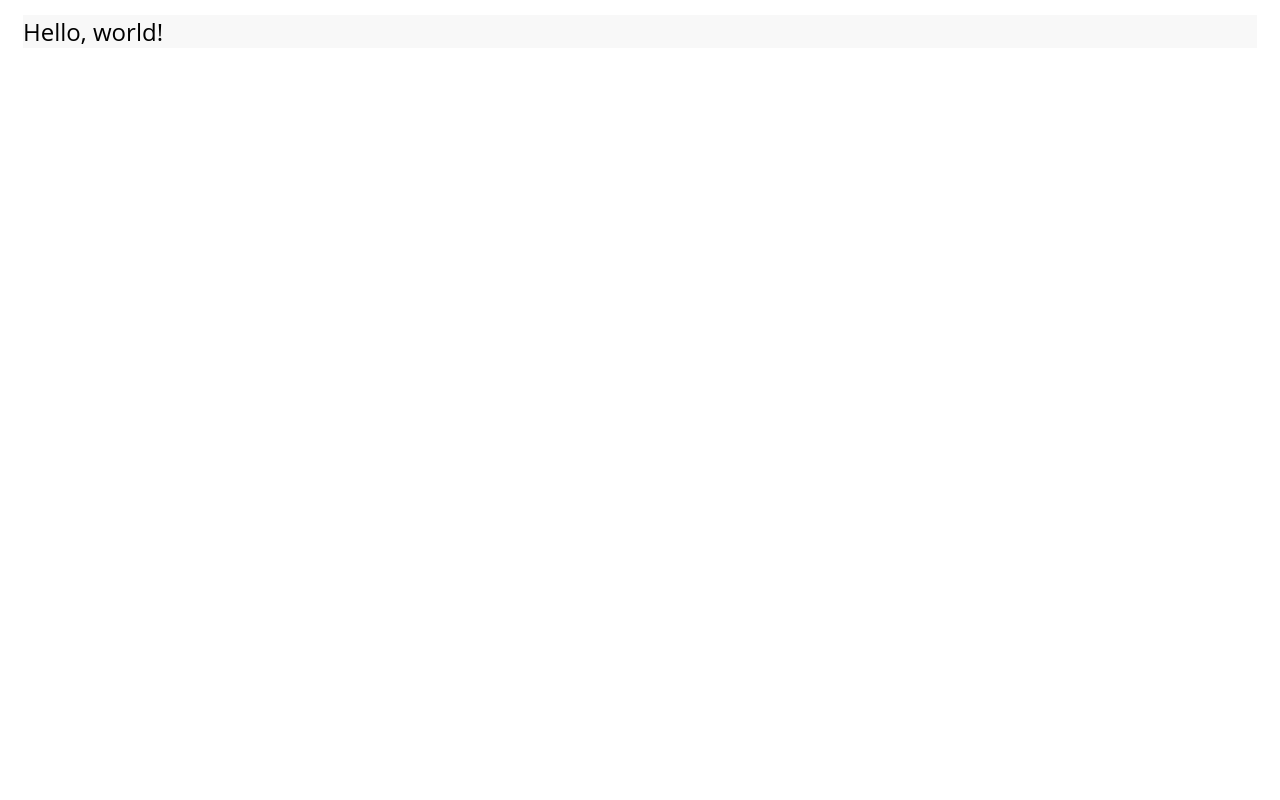
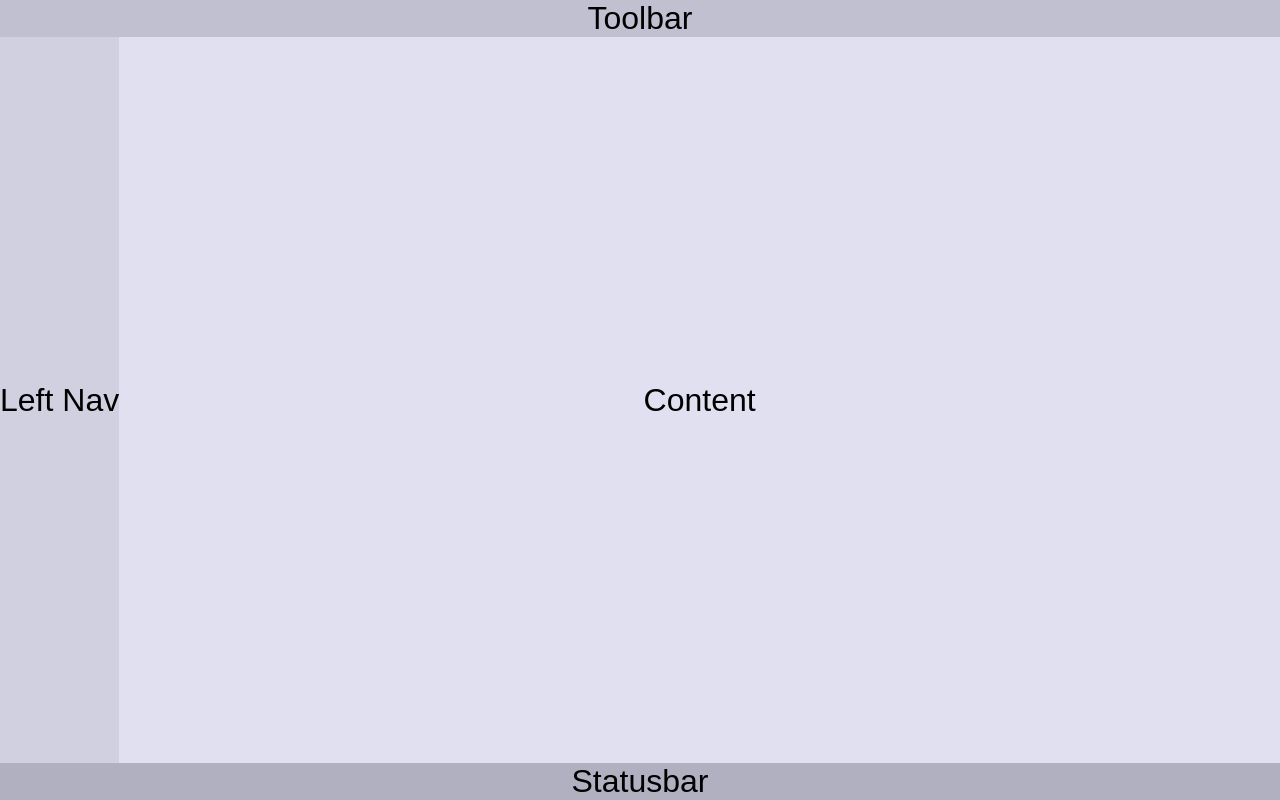
Before and after one commit to 4thjuly/GridTest, a plain HTML site: page index.html in a window 1280 px wide. Drawn offline with Linux system fonts and the light colour scheme.

Commit message:
Use flex for vertical alignement

```diff
--- a/index.html
+++ b/index.html
@@ -2,14 +2,18 @@
 
 <html>
 <head>
-  <title>GridTestTemp</title>
+  <title>GridTest</title>
 
   <link rel="stylesheet" href="styles.css">
 </head>
 
 <body>
-  <div id="greeting"></div>
-
-  <script src="main.js"></script>
+  <div id='grid'>
+    <div id="toolbar">Toolbar</div>
+    <div id="statusbar">Statusbar</div>
+    <!-- NB: Using flex inner divs for vertial alignment until align-self works for grid items -->
+    <div id="leftnav"><div id="leftnav-content">Left Nav</div></div>
+    <div id="main"><div id="main-content">Content</div></div>
+  </div>
 </body>
 </html>
--- a/main.js
+++ /dev/null
@@ -1,2 +0,0 @@
-var element = document.querySelector("#greeting");
-element.innerText = "Hello, world!";
--- a/styles.css
+++ b/styles.css
@@ -1,6 +1,66 @@
-#greeting {
-  background-color: #F8F8F8;
-  font-family: 'Open Sans', sans-serif;
-  font-size: 24px;
-  margin: 15px;
+* {
+  box-sizing: border-box;
+  position: relative;
+  top: 0px;
+  bottom: 0px;
+  left: 0px;
+  right: 0px;
+  margin: 0px;
+  padding: 0px;
+  width: 100%;
+  height: 100%;
+  overflow:hidden;
 }
+
+body {
+  font-family: Arial;
+  font-size: 24pt;
+  -webkit-user-select: none;
+  user-select: none;
+}
+
+#grid {
+  display: grid;
+  grid-template-rows: auto 1fr auto;
+  grid-template-columns: auto 1fr;
+}
+
+#toolbar {
+  grid-column: 1 / span 2;
+  grid-row: 1;
+  text-align: center;
+  background-color: #C0C0D0;
+}
+
+#leftnav {
+  grid-column: 1;
+  grid-row: 2;
+  text-align: center;
+  background-color: #D0D0E0;
+  display: flex;
+}
+
+#leftnav-content {
+  align-self: center;
+  height: auto;
+}
+
+#main-content {
+  align-self: center;
+  height: auto;
+}
+
+#main {
+  grid-column: 2;
+  grid-row: 2;
+  text-align: center;
+  background-color: #E0E0F0;
+  display: flex;
+}
+
+#statusbar {
+  grid-column: 1 / span 2;
+  grid-row: 3;
+  text-align: center;
+  background-color: #B0B0C0;
+}
```
